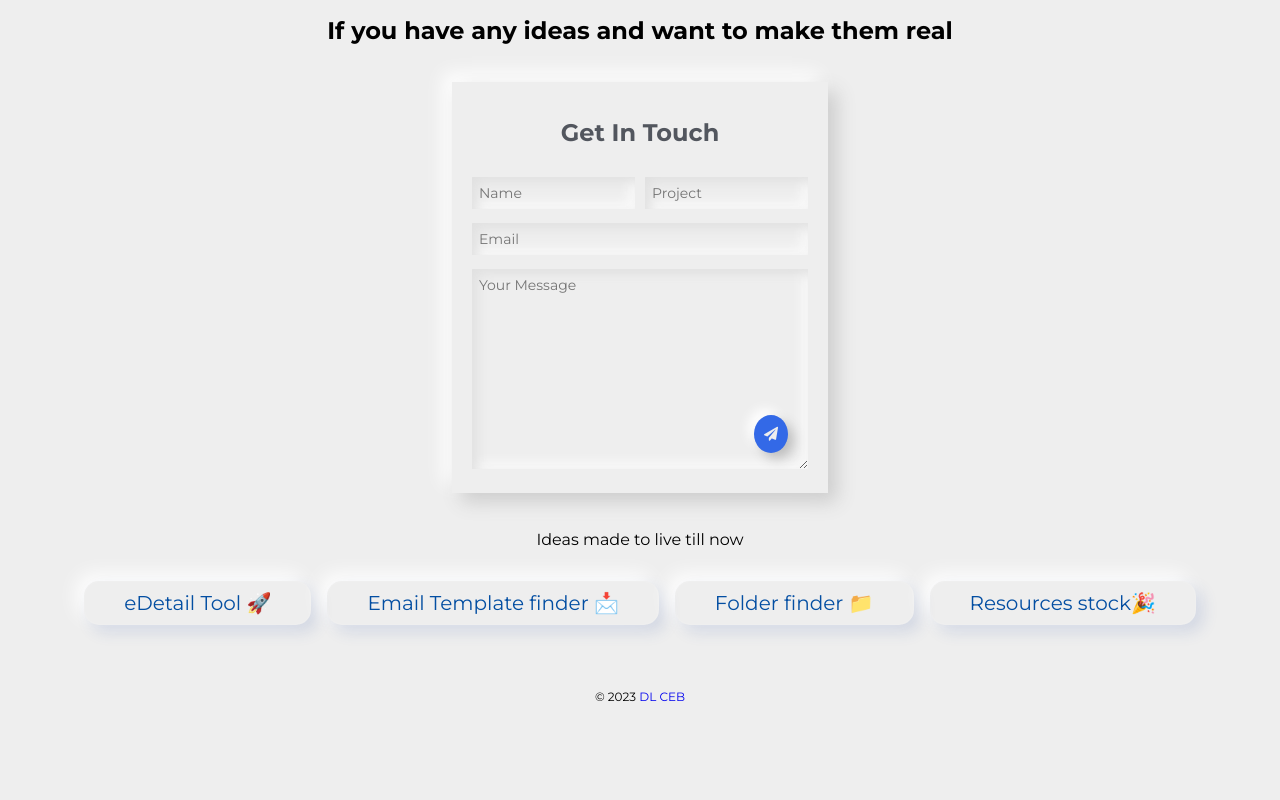
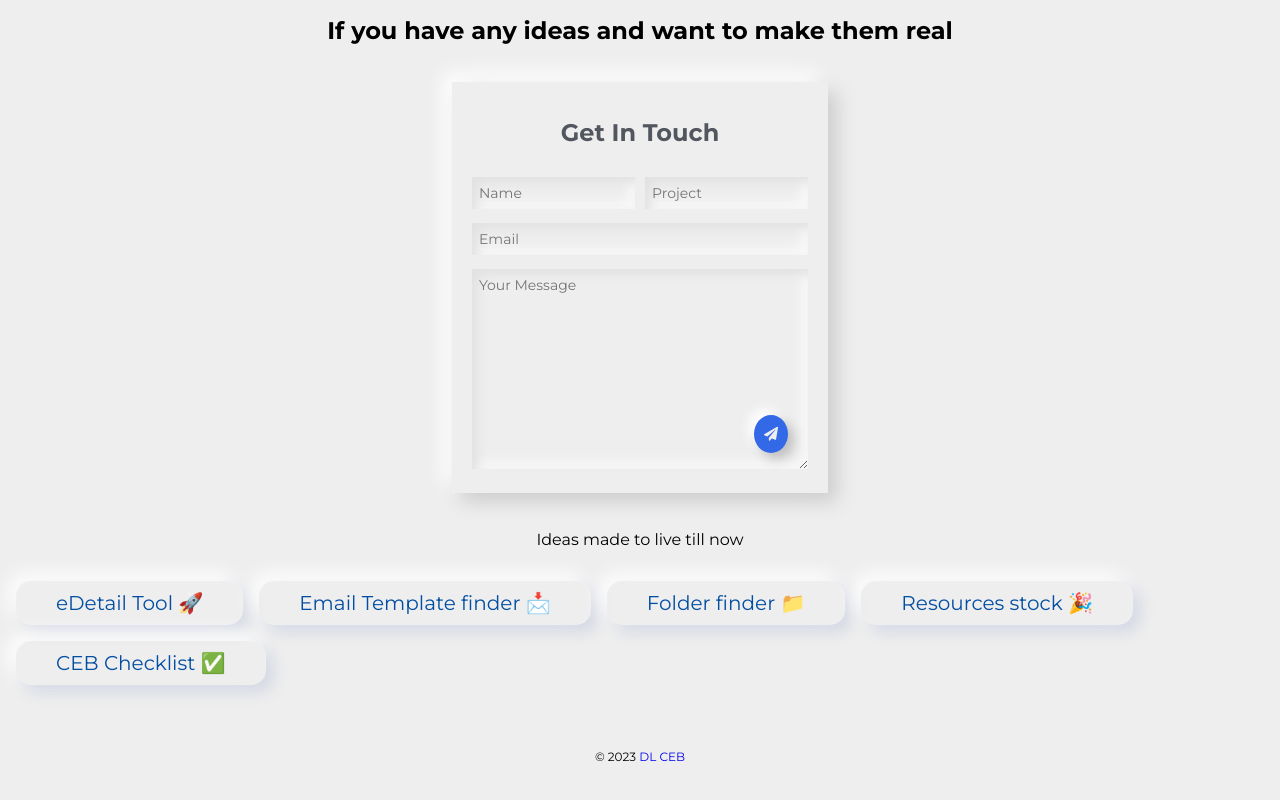
Before and after one commit to DL-CEB/dl-ceb.github.io, a plain HTML site: page index.html in a window 1280 px wide. Drawn offline with Linux system fonts and the light colour scheme.

Commit message:
checklist

```diff
--- a/index.html
+++ b/index.html
@@ -43,7 +43,8 @@ ed0677 pink -->
     <a href="https://github.com/n48331/edetail-tool" class="my-5 btn neumorphic-btn">eDetail Tool 🚀</a>
     <a href="https://cebemailfinder.pythonanywhere.com/" class="my-5 btn neumorphic-btn">Email Template finder 📩</a>
     <a href="https://github.com/n48331/folder_finder" class="my-5 btn neumorphic-btn">Folder finder 📁</a>
-    <a href="https://dl-ceb.github.io/resources/" class="my-5 btn neumorphic-btn">Resources stock🎉</a>
+    <a href="https://dl-ceb.github.io/resources/" class="my-5 btn neumorphic-btn">Resources stock 🎉</a>
+    <a href="#" class="my-5 btn neumorphic-btn">CEB Checklist ✅</a>
   </div>
 </section>
 
```
